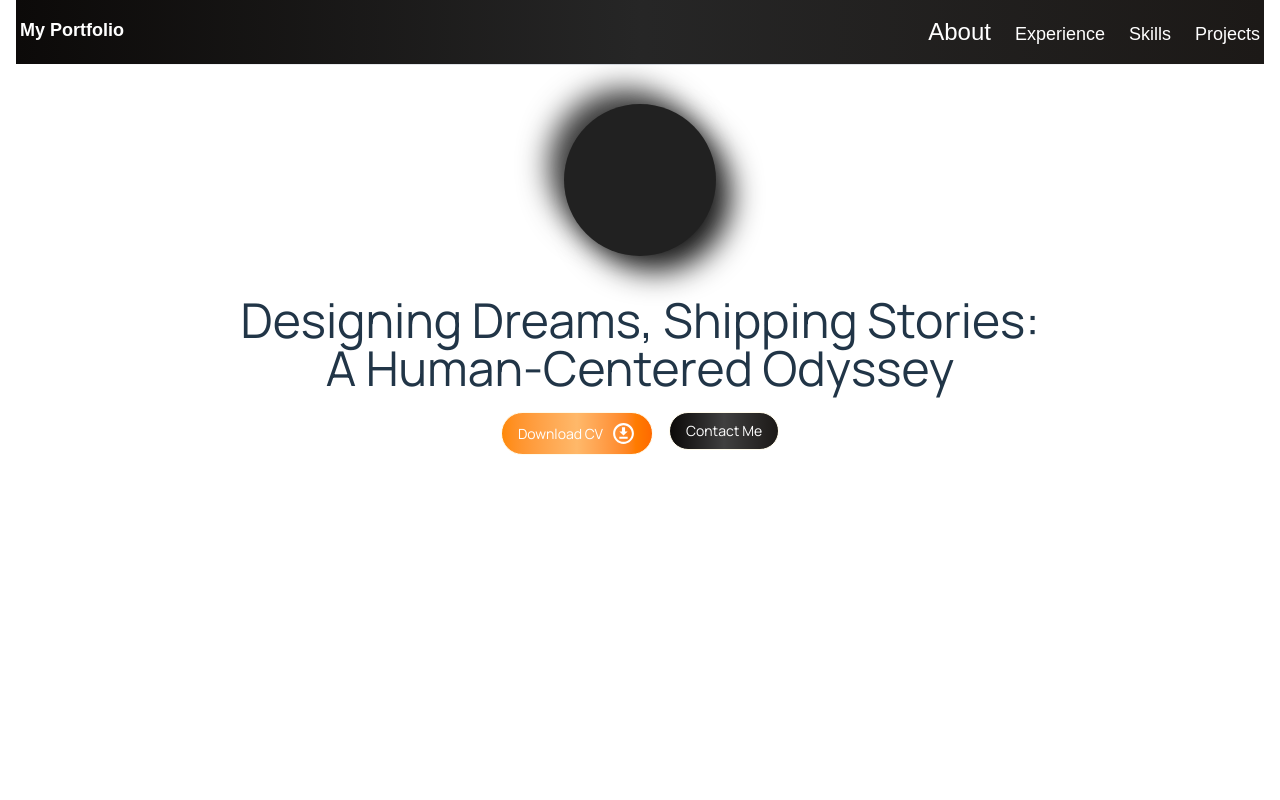
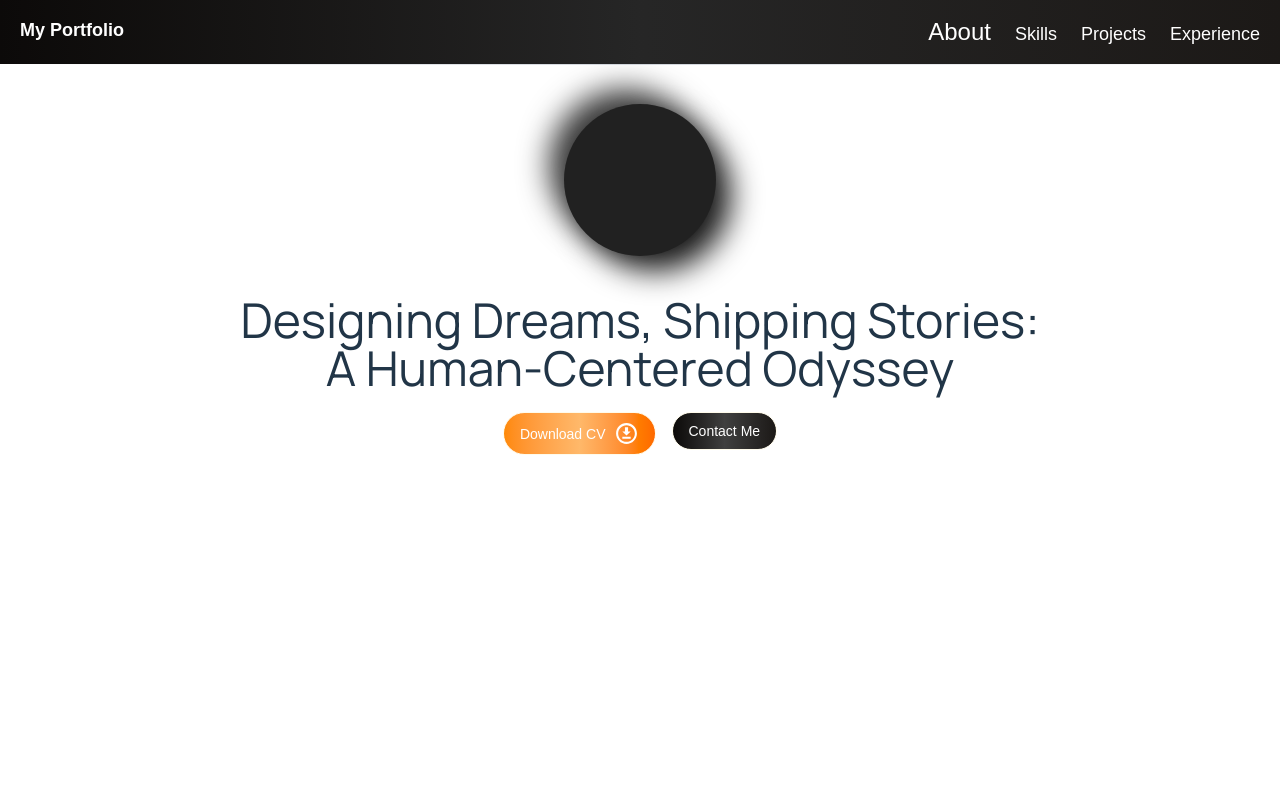
Before and after one commit to destinyarx/portfolio, a React (Vite) app: page / in a window 1280 px wide. Shown: the top 800 px of the page. Built offline with nearby package versions, Linux system fonts and the light colour scheme; a web font is replaced by a local one.

Commit message:
modify the navbar, footer and skills section

```diff
--- a/src/App.tsx
+++ b/src/App.tsx
@@ -27,20 +27,16 @@ function App() {
   // Define sections with their title and ref
   const sections = [
     { title: 'About', ref: contentRef },
-    { title: 'Experience', ref: workExperienceRef },
     { title: 'Skills', ref: skillsRef },
     { title: 'Projects', ref: projectsRef },
+    { title: 'Experience', ref: workExperienceRef },
   ];
 
   return (
+    <>
+      <Navbar sections={sections} scrollToSection={scrollToSection} />
+
       <div className="min-h-screen px-4">
-      {/* <Navbar/>
-      <Content/>
-      <Skills/>
-      <Projects/>
-      <WorkExperience/> */}
-
-      <Navbar sections={sections} scrollToSection={scrollToSection} />
 
         <div ref={contentRef}>
           <Content />
@@ -60,6 +56,7 @@ function App() {
 
         <Footer/>
       </div>
+    </>
   )
 }
 
--- a/src/components/Footer.tsx
+++ b/src/components/Footer.tsx
@@ -9,7 +9,7 @@ const Footer = () => {
                 </div>
 
                 <div className="mt-3">
-                    <Button text="Connect with me on" icon="linkedin"/>
+                    <Button text="Connect with me on" icon="linkedin" url="https://www.linkedin.com/in/iamgiljeremy/"/>
                 </div>
             </div>
 
--- a/src/components/Navbar.tsx
+++ b/src/components/Navbar.tsx
@@ -2,7 +2,10 @@ import { useState } from 'react';
 import { RefObject } from 'react';
 
 interface NavbarProps {
-    sections: { title: string; ref: RefObject<HTMLDivElement | null> }[];
+    sections: {
+        title: string;
+        ref: RefObject<HTMLDivElement | null>
+    }[];
     scrollToSection: (ref: RefObject<HTMLDivElement>) => void;
 }
 
@@ -12,7 +15,7 @@ const Navbar = ({ sections, scrollToSection }: NavbarProps) => {
     return (
         <div className="relative">
             <nav className="w-full bg-gradient-to-r from-stone-950 via-neutral-800 to-stone-900 text-white py-4">
-                <div className="flex justify-between px-1">
+                <div className="flex justify-between px-5">
                     <div className="text-lg font-bold">My Portfolio</div>
 
                     <div className="space-x-6 text-lg font-extrabold">
--- a/src/components/Skills.tsx
+++ b/src/components/Skills.tsx
@@ -7,7 +7,7 @@ const Skills = () => {
             Skills
         </div>
 
-        <div className="flex flex-row flex-wrap justify-center mx-auto gap-2 w-[50vw]">
+        <div className="flex flex-row flex-wrap justify-center mx-auto gap-2 w-[50vw] mb-22">
 
             <SkillsBadge title="Laravel">
                 <svg width="50" height="50" viewBox="0 0 100 100" fill="none" xmlns="http://www.w3.org/2000/svg" >
--- a/src/components/ui/Button.tsx
+++ b/src/components/ui/Button.tsx
@@ -5,7 +5,7 @@ import Linkedin from './icons/Linkedin';
 type IconType = 'arrow-right' | 'arrow-down' | 'linkedin' | null;
 type ButtonColorType = 'orange' | 'blue' | null;
 
-const Button = ({ text, color = null, icon=null }: { text: string, color?: ButtonColorType, icon?: IconType }) => {
+const Button = ({ text, color = null, icon=null, url }: { text: string, color?: ButtonColorType, icon?: IconType, url?: string }) => {
     const svgIcons = {
         'arrow-right': <ArrowRight/>,
         'arrow-down': <ArrowDown/>,
@@ -19,10 +19,15 @@ const Button = ({ text, color = null, icon=null }: { text: string, color?: Butto
     const bgColor = color ? buttonColorValues[color] : 'bg-gradient-to-r from-stone-950 via-neutral-700 to-stone-900';
 
     return (
-        <div className={`${bgColor} inline-flex items-center gap-2 border-1 border-amber-50 text-white text-sm rounded-full py-2 px-4`}>
+        <a
+            href={url}
+            target="_blank"
+            rel="noopener noreferrer"
+            className={`${bgColor} inline-flex items-center gap-2 border-1 border-amber-50 text-white text-sm rounded-full py-2 px-4 cursor-pointer hover:opacity-90 transition-opacity`}
+        >
             { text }
             {icon && svgIcons[icon]}
-        </div>
+        </a>
     )
 }
 
```
Lines whose indentation alone changed are shown as unchanged.
